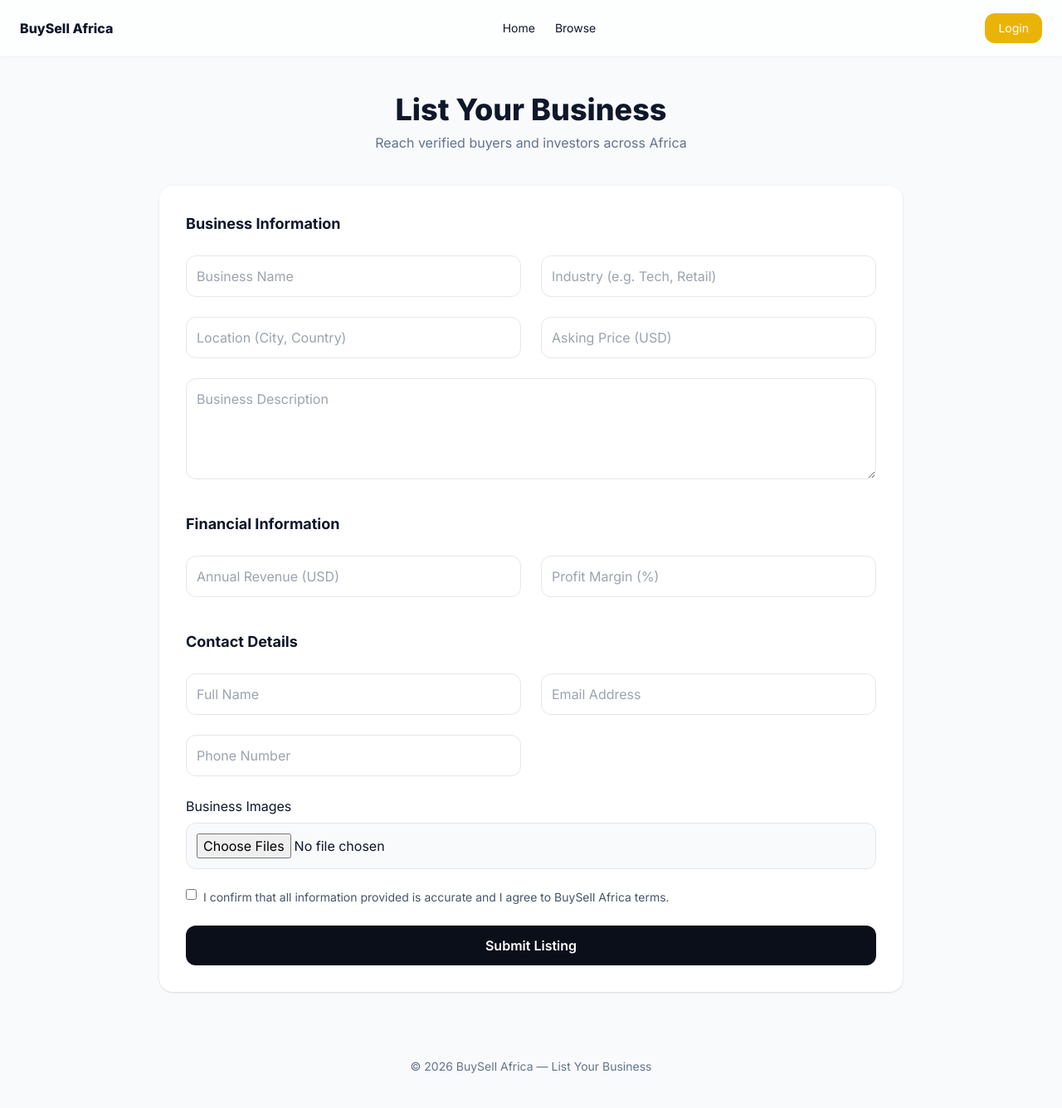
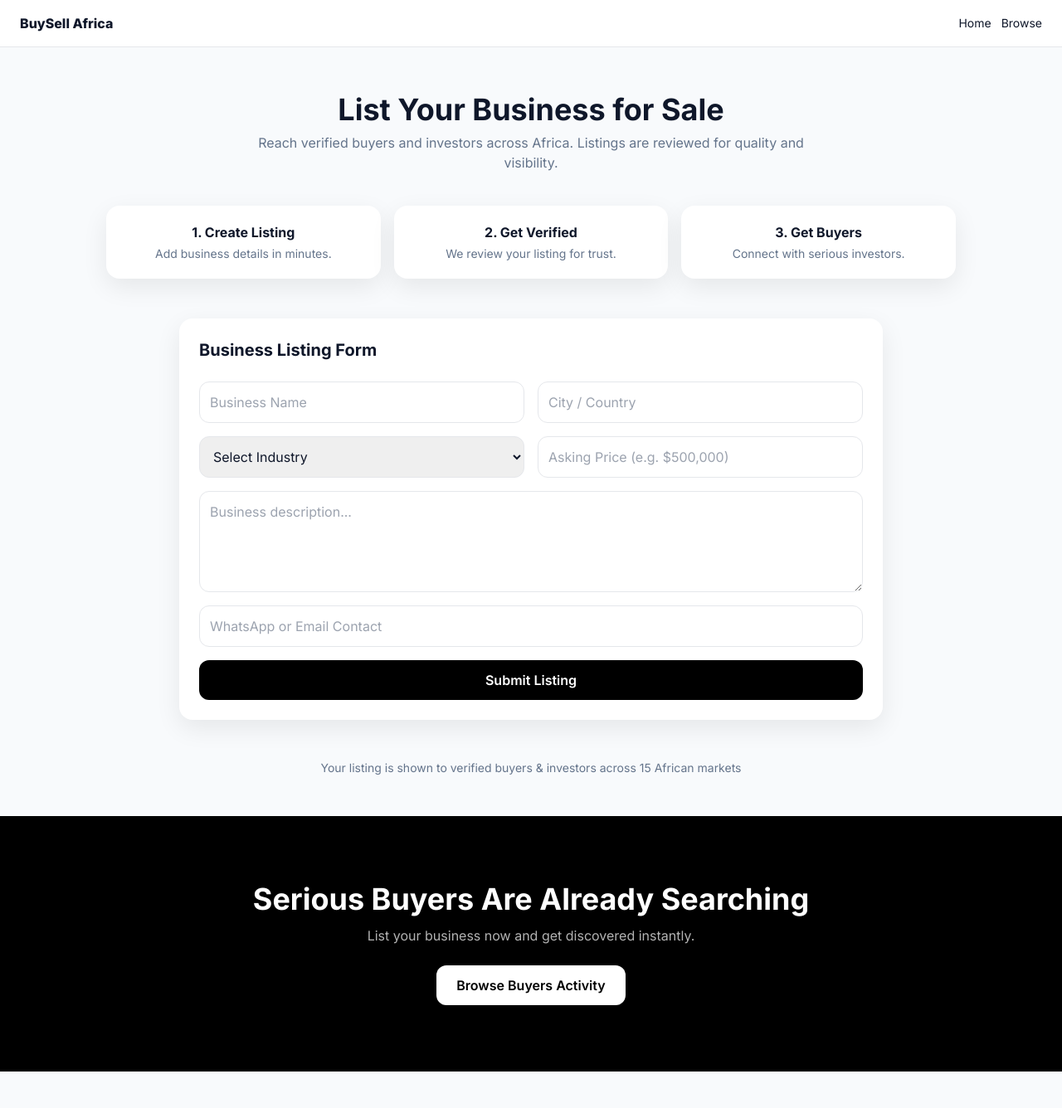
Before and after one commit to zepmasterbase/BuySell-Africa, a plain HTML site: page businesslisting.html in a window 1280 px wide. Shown: the whole page at 83% size. After the commit the page ends 1292 px from the top, so only its background shows below. Drawn offline with nearby package versions, Linux system fonts and the light colour scheme.

Commit message:
Update businesslisting.html

```diff
--- a/businesslisting.html
+++ b/businesslisting.html
@@ -4,131 +4,191 @@
 <meta charset="UTF-8" />
 <meta name="viewport" content="width=device-width, initial-scale=1.0"/>
 
-<title>List Your Business | BuySell Africa</title>
-<meta name="description" content="List your business for sale or investment on BuySell Africa. Reach verified buyers and investors across Africa." />
-<link rel="canonical" href="https://buysellafrica.com/list-your-business" />
+<title>BuySell Africa | List Your Business</title>
 
-<meta property="og:title" content="List Your Business | BuySell Africa" />
-<meta property="og:description" content="Sell or raise investment for your business across Africa." />
-<meta property="og:type" content="website" />
+<meta name="description" content="List your business for sale on BuySell Africa and connect with verified buyers and investors across Africa." />
 
 <script src="https://cdn.tailwindcss.com"></script>
-<link href="https://fonts.googleapis.com/css2?family=Inter:wght@300;400;600;700;800;900&display=swap" rel="stylesheet"/>
+<link href="https://fonts.googleapis.com/css2?family=Inter:wght@300;400;500;600;700;800;900&display=swap" rel="stylesheet"/>
 
 <style>
 body{font-family:Inter,sans-serif}
-.glass{backdrop-filter:blur(14px);background:rgba(255,255,255,.75)}
-.fade{opacity:0;transform:translateY(20px);transition:.7s}
-.fade.show{opacity:1;transform:translateY(0)}
+
+.glass{
+backdrop-filter:blur(16px);
+background:rgba(255,255,255,0.92);
+}
+
+.card{
+transition:.25s ease;
+}
+.card:hover{
+transform:translateY(-4px);
+}
+
+.soft-shadow{
+box-shadow:0 10px 30px rgba(0,0,0,0.08);
+}
+
+.step{
+transition:.3s ease;
+}
+.step:hover{
+transform:translateY(-3px);
+}
 </style>
 
 <body class="bg-slate-50 text-slate-900">
 
 <!-- NAV -->
-<nav class="fixed top-0 w-full z-50">
-<div class="glass flex justify-between items-center px-6 py-4 shadow-sm">
+<nav class="fixed top-0 w-full z-50 border-b bg-white">
+<div class="glass flex justify-between items-center px-6 py-4">
+
 <div class="font-extrabold">BuySell Africa</div>
 
-<div class="hidden md:flex gap-6 text-sm">
-<a href="index.html">Home</a>
-<a href="browse.html">Browse</a>
+<div class="flex gap-3">
+<button onclick="goTo('index.html')" class="text-sm hover:underline">Home</button>
+<button onclick="goTo('browsebusinesses.html')" class="text-sm hover:underline">Browse</button>
 </div>
 
-<button class="bg-yellow-500 text-white px-4 py-2 rounded-xl text-sm">
-Login
-</button>
 </div>
 </nav>
 
-<!-- HEADER -->
-<section class="pt-28 px-6 text-center fade">
-<h1 class="text-4xl font-extrabold">List Your Business</h1>
-<p class="text-slate-500 mt-2">Reach verified buyers and investors across Africa</p>
+<!-- HERO -->
+<section class="pt-28 px-6 text-center">
+
+<h1 class="text-3xl md:text-4xl font-bold">
+List Your Business for Sale
+</h1>
+
+<p class="text-slate-500 mt-2 max-w-2xl mx-auto">
+Reach verified buyers and investors across Africa. Listings are reviewed for quality and visibility.
+</p>
+
+<!-- VALUE STEPS -->
+<div class="grid md:grid-cols-3 gap-4 max-w-5xl mx-auto mt-10">
+
+<div class="step bg-white p-5 rounded-2xl soft-shadow">
+<h3 class="font-bold">1. Create Listing</h3>
+<p class="text-sm text-slate-500 mt-1">Add business details in minutes.</p>
+</div>
+
+<div class="step bg-white p-5 rounded-2xl soft-shadow">
+<h3 class="font-bold">2. Get Verified</h3>
+<p class="text-sm text-slate-500 mt-1">We review your listing for trust.</p>
+</div>
+
+<div class="step bg-white p-5 rounded-2xl soft-shadow">
+<h3 class="font-bold">3. Get Buyers</h3>
+<p class="text-sm text-slate-500 mt-1">Connect with serious investors.</p>
+</div>
+
+</div>
+
 </section>
 
 <!-- FORM -->
-<section class="px-6 py-10 fade">
-<div class="max-w-4xl mx-auto bg-white shadow rounded-2xl p-8">
+<section class="max-w-4xl mx-auto mt-12 px-6">
 
-<form id="listingForm" class="grid md:grid-cols-2 gap-6">
+<div class="bg-white p-6 rounded-2xl soft-shadow">
 
-<!-- BUSINESS INFO -->
-<div class="md:col-span-2">
-<h2 class="font-bold text-lg">Business Information</h2>
-</div>
+<h2 class="text-xl font-bold mb-6">Business Listing Form</h2>
 
-<input class="p-3 border rounded-xl" placeholder="Business Name" required />
-<input class="p-3 border rounded-xl" placeholder="Industry (e.g. Tech, Retail)" required />
+<form onsubmit="submitListing(event)" class="grid md:grid-cols-2 gap-4">
 
-<input class="p-3 border rounded-xl" placeholder="Location (City, Country)" required />
-<input class="p-3 border rounded-xl" placeholder="Asking Price (USD)" required />
+<!-- BUSINESS NAME -->
+<input id="name" class="p-3 border rounded-xl" placeholder="Business Name" required />
 
-<textarea class="md:col-span-2 p-3 border rounded-xl" placeholder="Business Description" rows="4" required></textarea>
+<!-- LOCATION -->
+<input id="location" class="p-3 border rounded-xl" placeholder="City / Country" required />
 
-<!-- FINANCIALS -->
-<div class="md:col-span-2 mt-4">
-<h2 class="font-bold text-lg">Financial Information</h2>
-</div>
+<!-- INDUSTRY -->
+<select id="industry" class="p-3 border rounded-xl" required>
+<option value="">Select Industry</option>
+<option>Technology</option>
+<option>Retail</option>
+<option>Logistics</option>
+<option>Agriculture</option>
+<option>Manufacturing</option>
+<option>Finance</option>
+<option>Healthcare</option>
+<option>Education</option>
+<option>Energy</option>
+<option>Hospitality</option>
+</select>
 
-<input class="p-3 border rounded-xl" placeholder="Annual Revenue (USD)" />
-<input class="p-3 border rounded-xl" placeholder="Profit Margin (%)" />
+<!-- PRICE -->
+<input id="price" class="p-3 border rounded-xl" placeholder="Asking Price (e.g. $500,000)" required />
+
+<!-- DESCRIPTION -->
+<textarea id="description" class="p-3 border rounded-xl md:col-span-2" rows="4" placeholder="Business description..." required></textarea>
 
 <!-- CONTACT -->
-<div class="md:col-span-2 mt-4">
-<h2 class="font-bold text-lg">Contact Details</h2>
-</div>
-
-<input class="p-3 border rounded-xl" placeholder="Full Name" required />
-<input class="p-3 border rounded-xl" placeholder="Email Address" required />
-<input class="p-3 border rounded-xl" placeholder="Phone Number" />
-
-<!-- UPLOAD -->
-<div class="md:col-span-2">
-<label class="block font-medium mb-2">Business Images</label>
-<input type="file" class="w-full p-3 border rounded-xl bg-slate-50" multiple />
-</div>
-
-<!-- TERMS -->
-<div class="md:col-span-2 flex items-start gap-2 text-sm text-slate-600">
-<input type="checkbox" required />
-<span>I confirm that all information provided is accurate and I agree to BuySell Africa terms.</span>
-</div>
+<input id="contact" class="p-3 border rounded-xl md:col-span-2" placeholder="WhatsApp or Email Contact" required />
 
 <!-- SUBMIT -->
-<div class="md:col-span-2">
-<button type="submit" class="w-full bg-[#0B0F19] text-white py-3 rounded-xl font-semibold hover:bg-black transition">
+<button class="bg-black text-white px-6 py-3 rounded-xl md:col-span-2 font-semibold">
 Submit Listing
 </button>
-</div>
 
 </form>
 
-<!-- SUCCESS MESSAGE -->
-<div id="success" class="hidden mt-6 p-4 bg-green-100 text-green-700 rounded-xl">
-Your business has been submitted successfully. Our team will review and verify your listing.
 </div>
 
-</div>
 </section>
 
-<!-- FOOTER -->
-<footer class="py-10 text-center text-sm text-slate-500">
-© 2026 BuySell Africa — List Your Business
-</footer>
+<!-- TRUST -->
+<section class="text-center py-12 text-sm text-slate-500">
+Your listing is shown to verified buyers & investors across 15 African markets
+</section>
+
+<!-- CTA -->
+<section class="bg-black text-white text-center py-20 px-6">
+
+<h2 class="text-3xl md:text-4xl font-bold">
+Serious Buyers Are Already Searching
+</h2>
+
+<p class="text-white/70 mt-3">
+List your business now and get discovered instantly.
+</p>
+
+<button onclick="goTo('browsebusinesses.html')"
+class="mt-6 bg-white text-black px-6 py-3 rounded-xl font-semibold">
+Browse Buyers Activity
+</button>
+
+</section>
 
 <script>
-// fade
-const obs=new IntersectionObserver(e=>e.forEach(x=>{
-if(x.isIntersecting)x.target.classList.add('show')
-}));
-document.querySelectorAll('.fade').forEach(el=>obs.observe(el));
 
-// form submit
-document.getElementById("listingForm").addEventListener("submit", function(e){
+function goTo(page){
+window.location.href = page;
+}
+
+// simple local storage simulation
+function submitListing(e){
 e.preventDefault();
-document.getElementById("success").classList.remove("hidden");
-this.reset();
-});
+
+let listing = {
+name: document.getElementById("name").value,
+location: document.getElementById("location").value,
+industry: document.getElementById("industry").value,
+price: document.getElementById("price").value,
+description: document.getElementById("description").value,
+contact: document.getElementById("contact").value,
+time: new Date().toISOString()
+};
+
+let existing = JSON.parse(localStorage.getItem("bsa_listings") || "[]");
+existing.push(listing);
+localStorage.setItem("bsa_listings", JSON.stringify(existing));
+
+alert("Listing submitted successfully. Our team will review it shortly.");
+
+window.location.href = "dashboard.html";
+}
+
 </script>
 
 </body>
```
